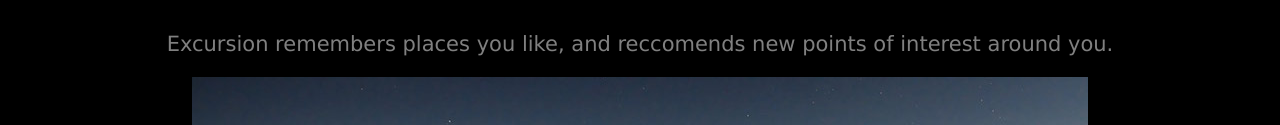
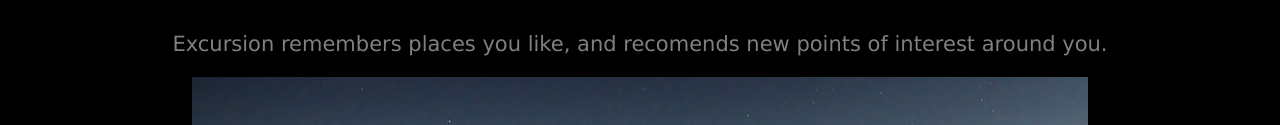
Before and after one commit to ChaseAcklam/excursion, a plain HTML site: page index.html in a window 1280 px wide. Shown: the part 400-525 px from the top of the page. Drawn offline with Linux system fonts and the light colour scheme.

Commit message:
Fixed Typos

```diff
--- a/index.html
+++ b/index.html
@@ -17,7 +17,7 @@
         <source src="resources/videos/excursion.mp4" type="video/mp4">
       </video>
       <h2>Your personal travel guide</h2>
-      <p>Excursion remembers places you like, and reccomends new points of interest around you.</p>
+      <p>Excursion remembers places you like, and recomends new points of interest around you.</p>
       <img src="resources/images/camp.jpg" alt="Campsite on mountain">
       <br><br>
       <img src="resources/images/phone.png" alt="Smart Phone Symbol">
```
